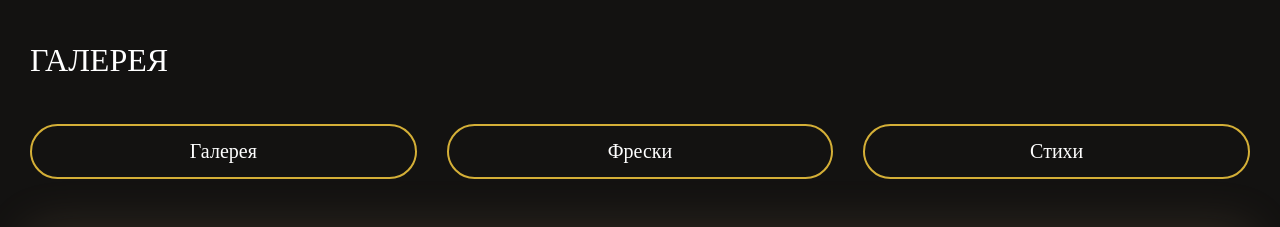
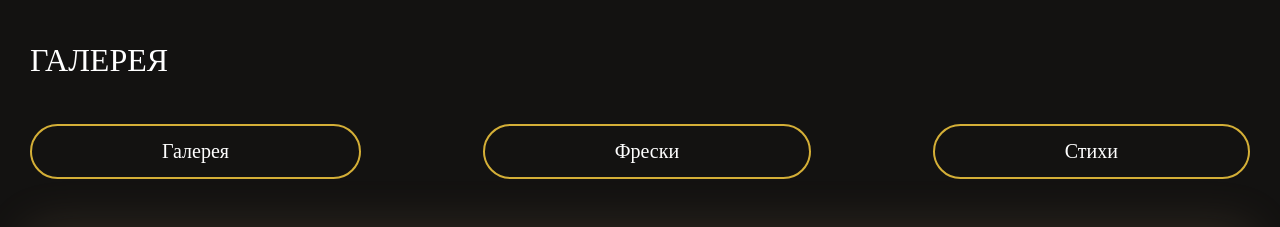
Before and after one commit to repin-pro/will-shill.ru, a plain HTML site: page gallery.html in a window 1280 px wide. Shown: the part 860-1087 px from the top of the page. Drawn offline with Linux system fonts and the light colour scheme.

Commit message:
fix button stroke - delete width 100%

```diff
--- a/css/style.css
+++ b/css/style.css
@@ -1106,11 +1106,11 @@ textarea {
 }
 
 .gallery__tab-button {
-    width: 100%;
+
     /* кнопка занимает всю ширину родителя */
     box-sizing: border-box;
     /* критично: padding и border не увеличат ширину */
-    padding: 14px 0;
+    padding: 14px 130px;
     /* вертикальные отступы для высоты кнопки */
     text-align: center;
     /* текст по центру */
@@ -1510,8 +1510,6 @@ textarea {
     }
 
 
-
-
 }
 
 
```
